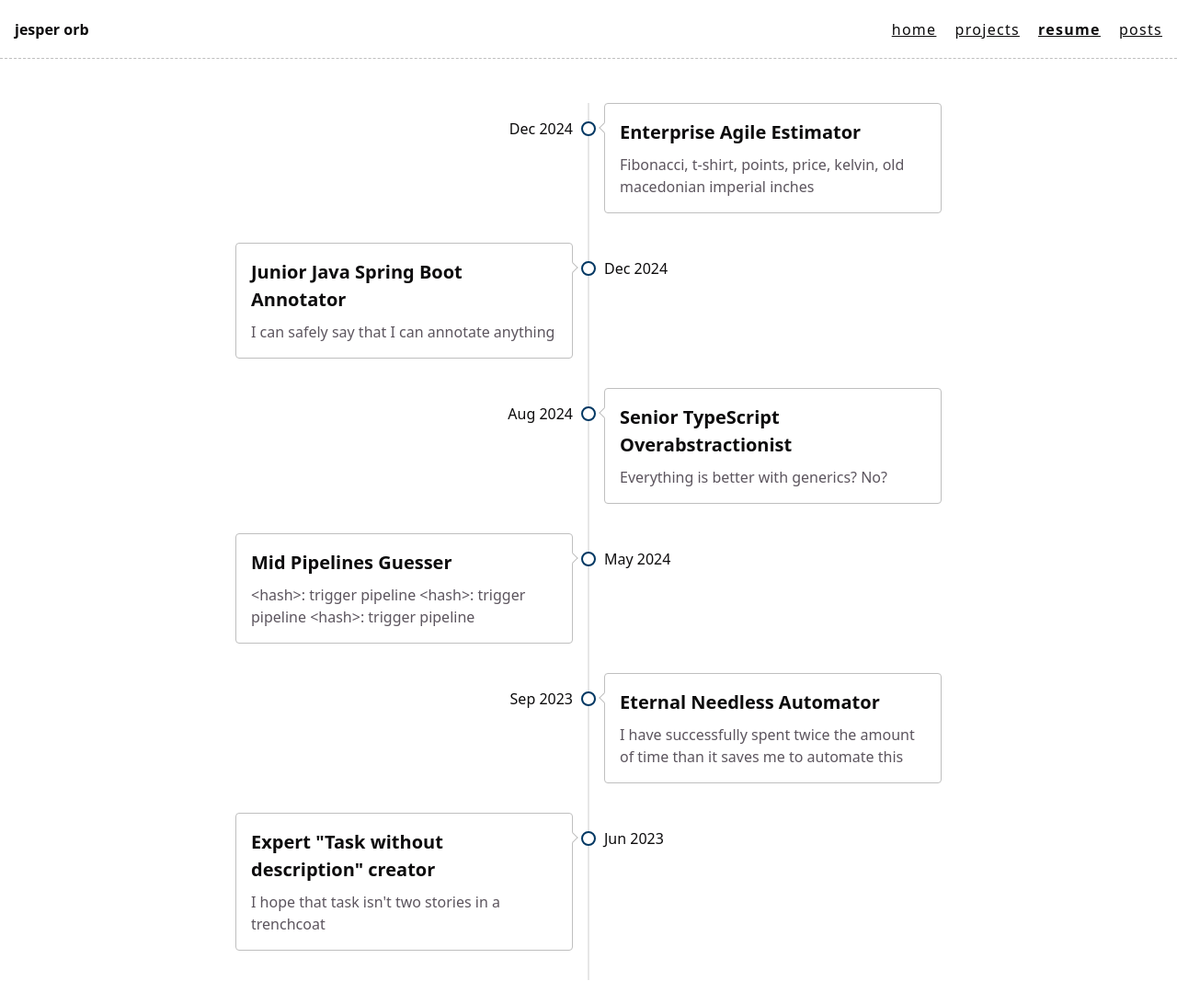
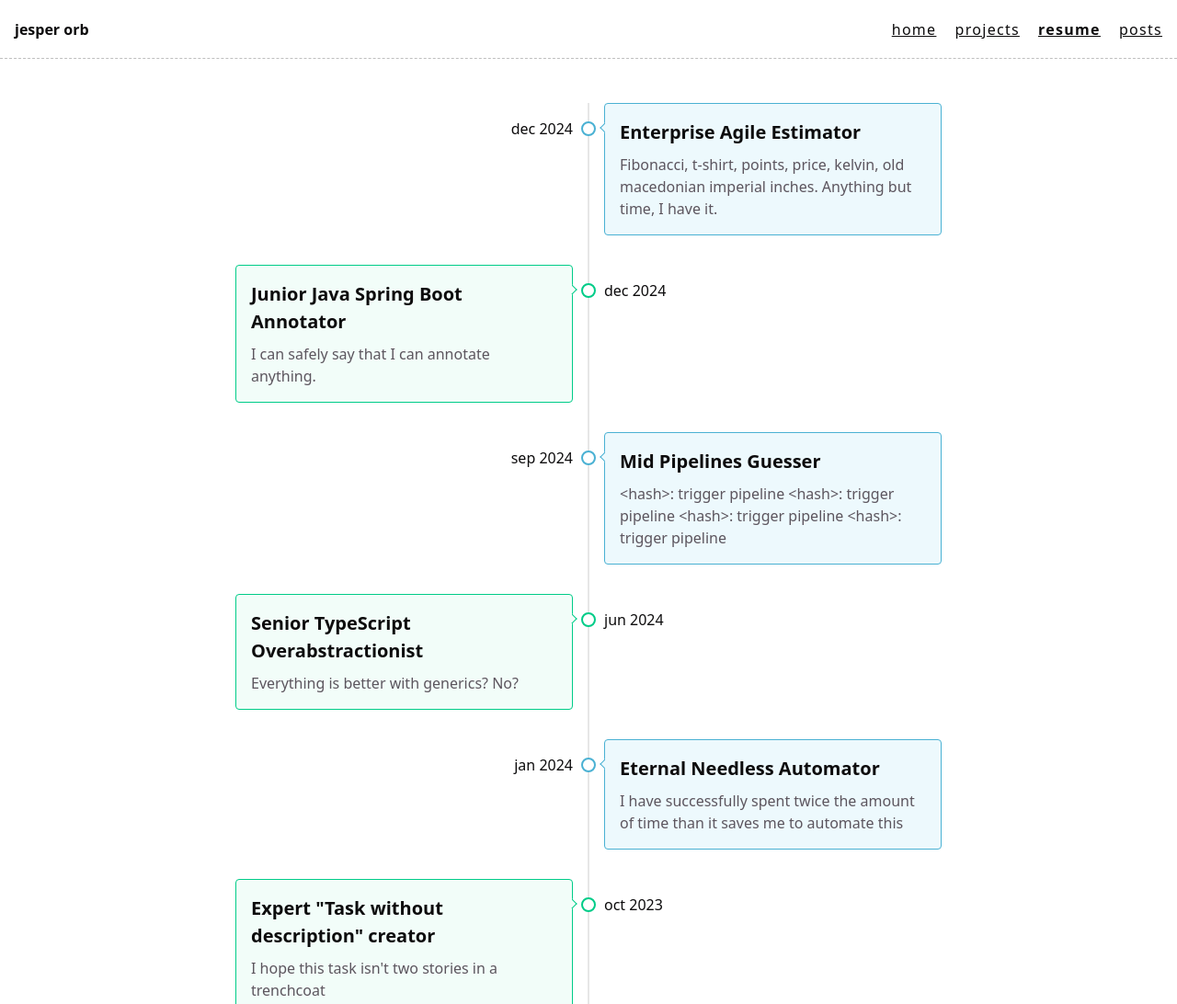
Before and after one commit to jesperorb/site, an Eleventy site: page resume.njk in a window 1280 px wide. Shown: the top 1092 px of the page at 92% size. Built offline with nearby package versions, Linux system fonts and the light colour scheme; Eleventy itself is replaced by a stand-in of ours; files that its build step writes are made by us from their sources.

Commit message:
chore: update resume

```diff
--- a/_data/resume.json
+++ b/_data/resume.json
@@ -2,31 +2,41 @@
   {
     "date": "2024-12-12",
     "title": "Enterprise Agile Estimator",
-    "description": "Fibonacci, t-shirt, points, price, kelvin, old macedonian imperial inches"
+    "description": "Fibonacci, t-shirt, points, price, kelvin, old macedonian imperial inches. Anything but time, I have it."
   },
   {
     "date": "2024-12-02",
     "title": "Junior Java Spring Boot Annotator",
-    "description": "I can safely say that I can annotate anything"
+    "description": "I can safely say that I can annotate anything."
   },
   {
-    "date": "2024-08-02",
+    "date": "2024-09-02",
+    "title": "Mid Pipelines Guesser",
+    "description": "<hash>: trigger pipeline <hash>: trigger pipeline <hash>: trigger pipeline <hash>: trigger pipeline"
+  },
+  {
+    "date": "2024-06-02",
     "title": "Senior TypeScript Overabstractionist",
     "description": "Everything is better with generics? No?"
   },
   {
-    "date": "2024-05-22",
-    "title": "Mid Pipelines Guesser",
-    "description": "<hash>: trigger pipeline <hash>: trigger pipeline <hash>: trigger pipeline"
-  },
-  {
-    "date": "2023-09-12",
+    "date": "2024-01-12",
     "title": "Eternal Needless Automator",
     "description": "I have successfully spent twice the amount of time than it saves me to automate this"
   },
   {
-    "date": "2023-06-02",
+    "date": "2023-10-02",
     "title": "Expert \"Task without description\" creator",
-    "description": "I hope that task isn't two stories in a trenchcoat"
+    "description": "I hope this task isn't two stories in a trenchcoat"
+  },
+  {
+    "date": "2023-08-02",
+    "title": "Senior E2E Test Results Ignorer",
+    "description": "The environments are just a little bit shaky, it will stabilize next time for sure"
+  },
+  {
+    "date": "2022-07-20",
+    "title": "Certified Shadow Backlog Enabler",
+    "description": "This refactor is so small we don't even need to track work"
   }
 ]
--- a/css/index.css
+++ b/css/index.css
@@ -11,6 +11,18 @@
   --blue: hsl(207, 95%, 20%);
   --pink: hsl(276, 68%, 75%);
   --purple: hsl(276, 68%, 45%);
+
+  /* RESUME COLORS */
+
+  --card-green: hsl(160, 75%, 97%);
+  --card-green-2: hsl(160, 100%, 40%);
+  --card-green-3: hsl(160, 100%, 30%);
+  --card-green-shadow: hsla(160, 100%, 40%, 0.1);
+
+  --card-blue: hsl(196, 79%, 96%);
+  --card-blue-2:hsl(195, 61%, 56%);
+  --card-blue-3: hsl(195, 61%, 40%);
+  --card-blue-shadow: hsl(195, 61%, 40%, 0.1);
 
   --line-height: 1.5;
   --font-size: 1.125rem;
@@ -29,6 +41,12 @@
   --text-secondary: var(--gray-200);
   --text-accent: var(--pink);
   --background: var(--black);
+
+  --card-green: hsl(160, 45%, 20%);
+  --card-green-shadow: hsla(160, 100%, 70%, 0.1);
+
+  --card-blue: hsl(195, 45%, 20%);
+  --card-blue-shadow: hsl(195, 61%, 70%, 0.1);
 }
 
 *,
@@ -195,10 +213,10 @@ footer {
   top: 1.25rem;
   left: 50%;
   transform: translateX(-50%);
-
   background: var(--background);
+  border-width: 2px;
+  border-style: solid;
   border-radius: 50%;
-  border: 2px solid var(--blue);
   height: 1rem;
   width: 1rem;
 }
@@ -207,28 +225,82 @@ footer {
   grid-column: 1;
   text-align: right;
   margin-top: 1rem;
+  text-transform: lowercase;
 }
 
 .timeline__content {
   grid-column: 3;
-  border: 1px solid var(--gray-100);
   border-radius: 4px;
   padding: 1rem;
   margin-bottom: 2rem;
   position: relative;
+  transition: border 300ms;
+  border-width: 1px;
+  border-style: solid;
 }
 
 .timeline__content::before {
   content: '';
-  border-bottom: 1px solid var(--gray-100);
-   border-right: 1px solid var(--gray-100);
-   background-color:var(--white);
+  border-style: solid;
+  border-width: 1px;
+  border-top-color: transparent;
+  border-left-color: transparent;
   position: absolute;
   top: 1.4rem;
-  left: -0.3rem;
+  left: -0.25rem;
   width: 0.5rem;
   height: 0.5rem;
   transform: rotate(135deg);
+}
+
+.timeline__content:nth-child(2n+1) {
+  background-color: var(--card-blue);
+  border-color: var(--card-blue-2);
+}
+
+.timeline__content:nth-child(2n+1)::before {
+  background-color: var(--card-blue);
+  border-bottom-color: var(--card-blue-2);
+  border-right-color: var(--card-blue-2);
+}
+
+.timeline__content:nth-child(2n+1):hover {
+  border-color: var(--card-blue-3);
+  box-shadow: 2px 2px 2px var(--card-blue-shadow);
+}
+
+.timeline__content:nth-child(2n+1):hover::before {
+  border-bottom-color: var(--card-blue-3);
+  border-right-color: var(--card-blue-3);
+}
+
+.timeline__content:nth-child(2n+2) {
+  background-color: var(--card-green);
+  border-color: var(--card-green-2);
+}
+
+.timeline__content:nth-child(2n+2)::before {
+  background-color: var(--card-green);
+  border-bottom-color: var(--card-green-2);
+  border-right-color: var(--card-green-2);
+}
+
+.timeline__content:nth-child(2n+2):hover {
+  border-color: var(--card-green-3);
+  box-shadow: 2px 2px 2px var(--card-green-shadow);
+}
+
+.timeline__content:nth-child(2n+2):hover::before {
+  border-bottom-color: var(--card-green-3);
+  border-right-color: var(--card-green-3);
+}
+
+.timeline__separator:nth-child(2n):before {
+  border-color: var(--card-blue-2);
+}
+
+.timeline__separator:nth-child(2n+1):before {
+  border-color: var(--card-green-2);
 }
 
 .timeline__title {
@@ -238,7 +310,7 @@ footer {
 
 .timeline__description {
   margin: 0;
-  color: var(--gray-300);
+  color: var(--text-secondary);
 }
 
 .timeline__title:nth-child(6n) {
@@ -257,7 +329,7 @@ footer {
 
   .timeline__content:nth-child(6n)::before {
     top: 1.4rem;
-    right: -0.3rem;
+    right: -0.25rem;
     left: unset;
     transform: rotate(-45deg);
   }
```
Also changed, not shown: css/posts.css (+4 -4 lines).
